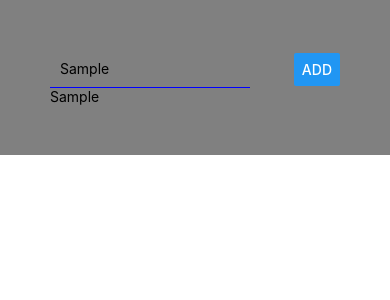
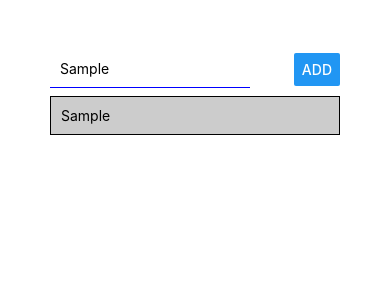
Before and after one commit to wheresronald0/reactNative-practice, a React Native app in the folder rn-concept-practice/: screen / in a window 390 px wide. Both pictures are taken after typing "Sample" into the empty fields and a click on the button "ADD". Shown: the top 300 px of the page. Built offline with nearby package versions, Linux system fonts and the light colour scheme.

Commit message:
added style for list

```diff
--- a/rn-concept-practice/App.js
+++ b/rn-concept-practice/App.js
@@ -6,10 +6,10 @@ export default function App() {
 const [enteredGoal, setEnteredGoal] = useState('');
 const [goals, setGoals] = useState([]);
 
-function goalInputHandler(enteredText) {
+function goalInputHandle(enteredText) {
   setEnteredGoal(enteredText);
 }
-function addGoalHandler() {
+function addGoalHandle() {
   setGoals([...goals, enteredGoal]);
 }
 
@@ -19,15 +19,15 @@ function addGoalHandler() {
        <TextInput
        placeholder="Enter Goal Here"
        style={styles.input}
-       onChangeText={goalInputHandler}
+       onChangeText={goalInputHandle}
        value = {enteredGoal}
        />
 
-       <Button title="Add" onPress={addGoalHandler}/>
+       <Button title="Add" onPress={addGoalHandle}/>
      </View>
      <View>
        {goals.map(function (goal) {
-         return <Text key={goal}>{goal}</Text>;
+         return <View style={styles.list} key={goal}><Text>{goal}</Text></View>;
        } )}
      </View>
       <StatusBar style="auto" />
@@ -39,7 +39,7 @@ const styles = StyleSheet.create({
 
   screen: {
     padding: 50,
-    backgroundColor: 'grey',
+    backgroundColor: 'white',
   },
   inputContainer: {
     flexDirection: 'row',
@@ -51,5 +51,12 @@ const styles = StyleSheet.create({
     borderBottomColor: 'blue',
     borderBottomWidth: 1,
     padding: 10
+  },
+  list: {
+    marginVertical: 8,
+    padding: 10,
+    backgroundColor: '#ccc',
+    borderWidth: 1,
+    borderColor: 'black'
   }
 });
```
